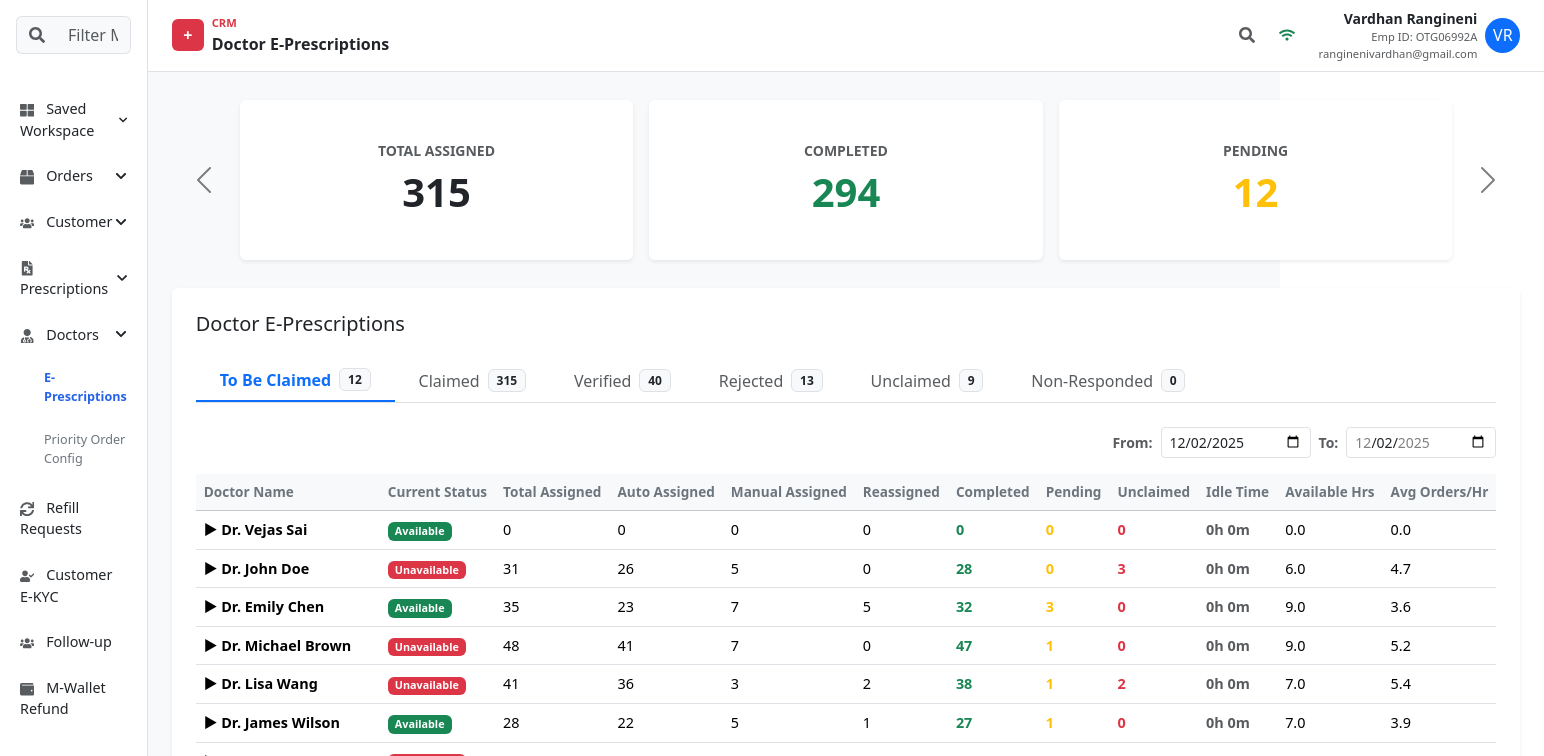
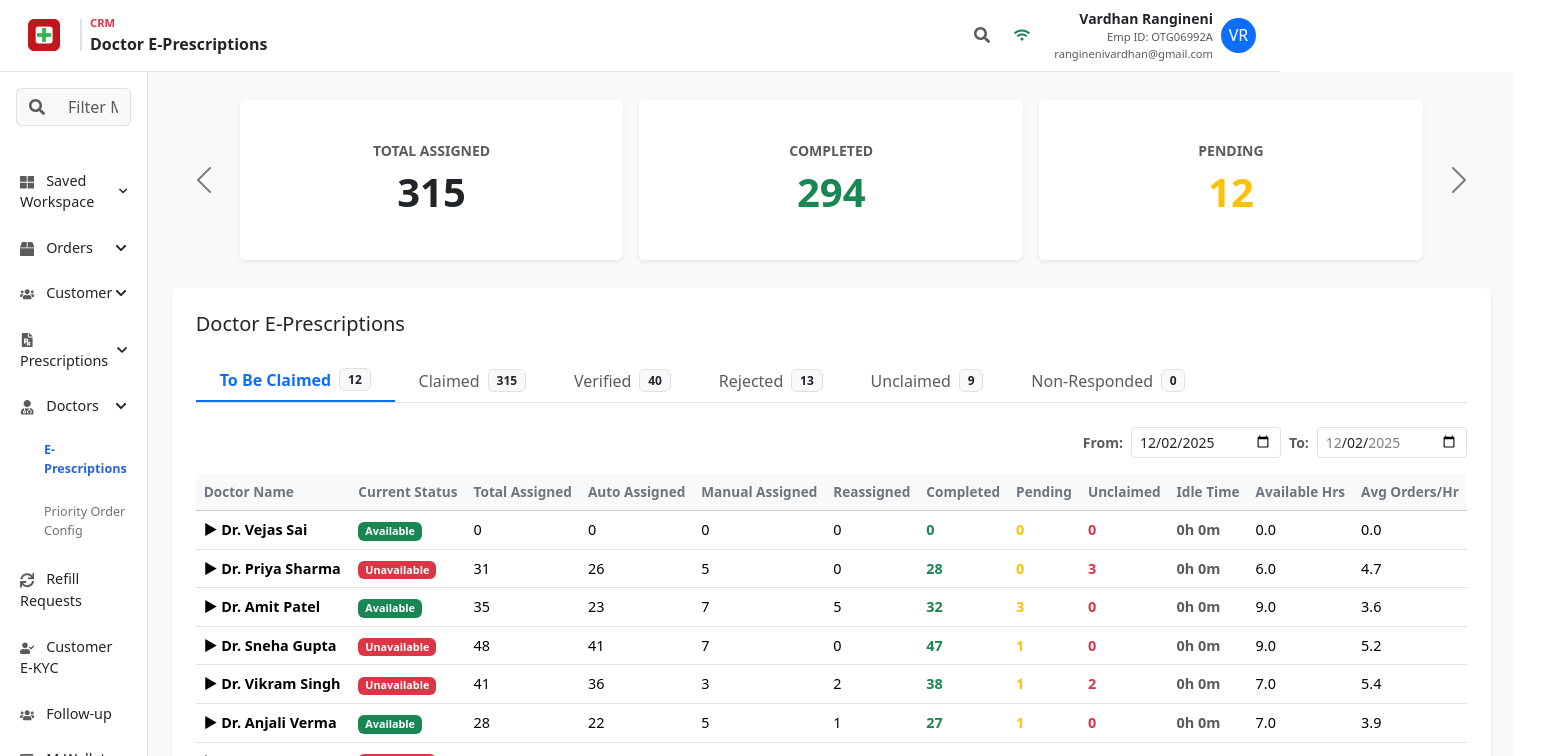
Before and after one commit to VardhanRangineni/Doctors, a React (Vite) app: page / in a window 1280 px wide. Shown: the top 756 px of the page, 1544 px wide, since content can reach past the window. Built offline with nearby package versions, Linux system fonts and the light colour scheme.

Commit message:
Update header logo and doctor names, adjust layout
Replaced the header's text-based logo with the MedPlus image and updated the doctor names in mockData.js to more regionally relevant names. Adjusted Dashboard and Header layout for improved structure and appearance.

```diff
--- a/src/components/Dashboard.jsx
+++ b/src/components/Dashboard.jsx
@@ -37,12 +37,11 @@ const Dashboard = () => {
     const unclaimedRate = kpis.totalAssigned > 0 ? ((kpis.unclaimed / kpis.totalAssigned) * 100).toFixed(1) : "0.0";
 
     return (
-        <div className="d-flex bg-light" style={{ minHeight: '100vh' }}>
-            <Sidebar />
-            <div className="flex-grow-1 d-flex flex-column">
-                <Header />
-
-                <div className="p-4">
+        <div className="d-flex flex-column" style={{ minHeight: '100vh' }}>
+            <Header />
+            <div className="d-flex flex-grow-1">
+                <Sidebar />
+                <div className="flex-grow-1 p-4 bg-light">
                     {/* High-level KPI Cards Carousel */}
                     <Carousel interval={3000} indicators={false} controls={true} variant="dark" className="mb-4 kpi-carousel">
                         <Carousel.Item>
@@ -303,7 +302,7 @@ const Dashboard = () => {
                     </div>
                 </div>
             </div>
-        </div >
+        </div>
     );
 };
 
--- a/src/components/Header.jsx
+++ b/src/components/Header.jsx
@@ -6,9 +6,10 @@ const Header = () => {
     return (
         <header className="bg-white border-bottom py-2 px-4 d-flex justify-content-between align-items-center">
             <div className="d-flex align-items-center">
-                <div className="bg-danger text-white rounded p-1 me-2 d-flex align-items-center justify-content-center" style={{ width: '32px', height: '32px' }}>
-                    <span className="fw-bold">+</span>
+                <div className=" rounded p-1 me-2 d-flex align-items-center justify-content-center">
+                    <span className=""><img src="public/Medplus.png" alt="Medplus Logo" style={{ width: '32px', height: '32px' }} /></span>
                 </div>
+                <div className="border-start border-2 mx-2" style={{ height: '32px', borderColor: '#e0e0e0' }}></div>
                 <div>
                     <div className="text-danger small fw-bold" style={{ fontSize: '0.7rem' }}>CRM</div>
                     <div className="fw-bold" style={{ fontSize: '1rem' }}>Doctor E-Prescriptions</div>
--- a/src/data/mockData.js
+++ b/src/data/mockData.js
@@ -8,9 +8,9 @@ export const SHIPMENT_TYPES = [
 ];
 
 const DOCTOR_NAMES = [
-    "Dr. Vejas Sai", "Dr. John Doe", "Dr. Emily Chen", "Dr. Michael Brown",
-    "Dr. Lisa Wang", "Dr. James Wilson", "Dr. Jessica Garcia", "Dr. Robert Taylor",
-    "Dr. William Anderson", "Dr. David Thomas"
+    "Dr. Vejas Sai", "Dr. Priya Sharma", "Dr. Amit Patel", "Dr. Sneha Gupta",
+    "Dr. Vikram Singh", "Dr. Anjali Verma", "Dr. Rahul Reddy", "Dr. Kavita Iyer",
+    "Dr. Sanjay Mehta", "Dr. Neha Joshi"
 ];
 
 const STATUSES = ["Available", "Unavailable"];
```
Also changed, not shown: public/MedPlus.png (added).
